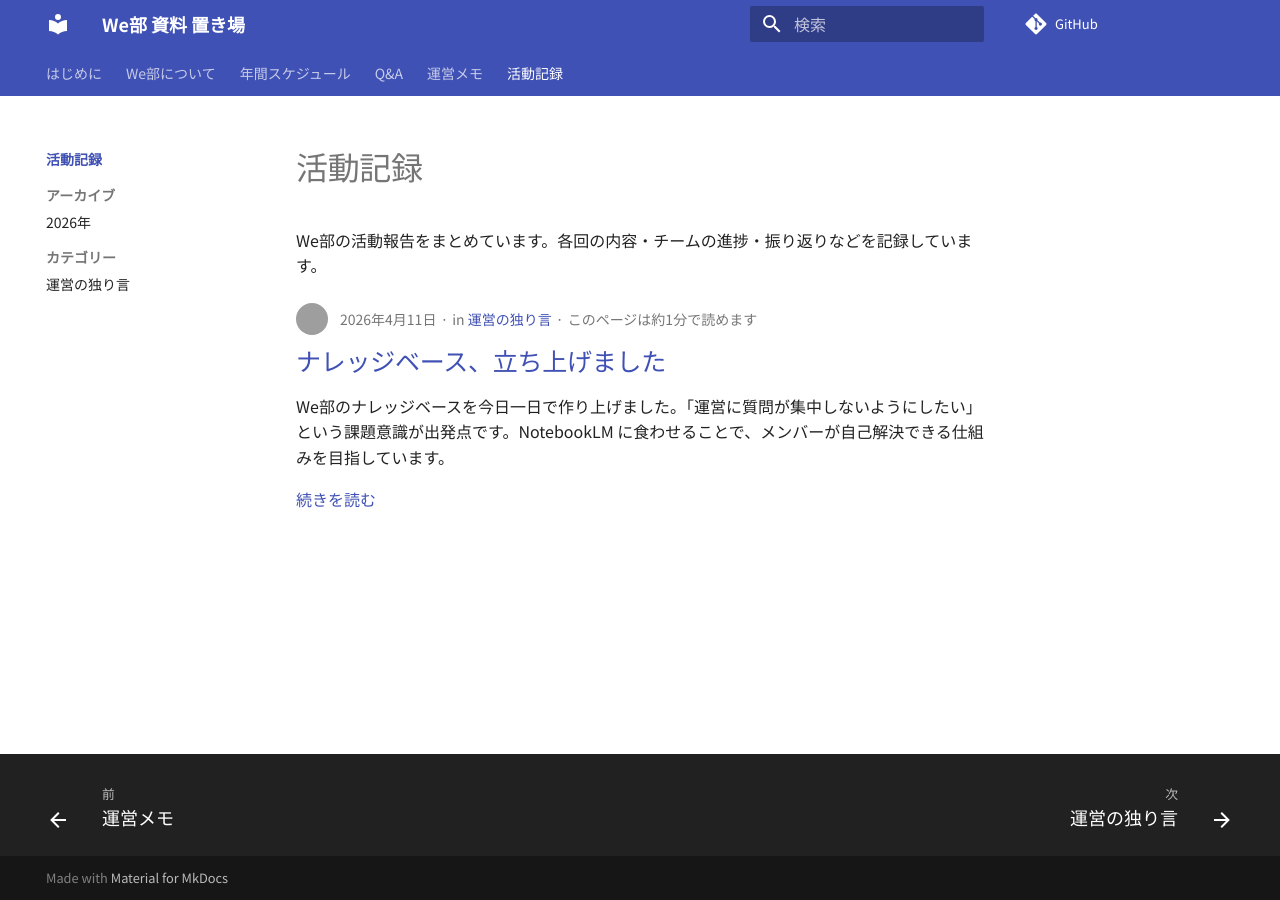
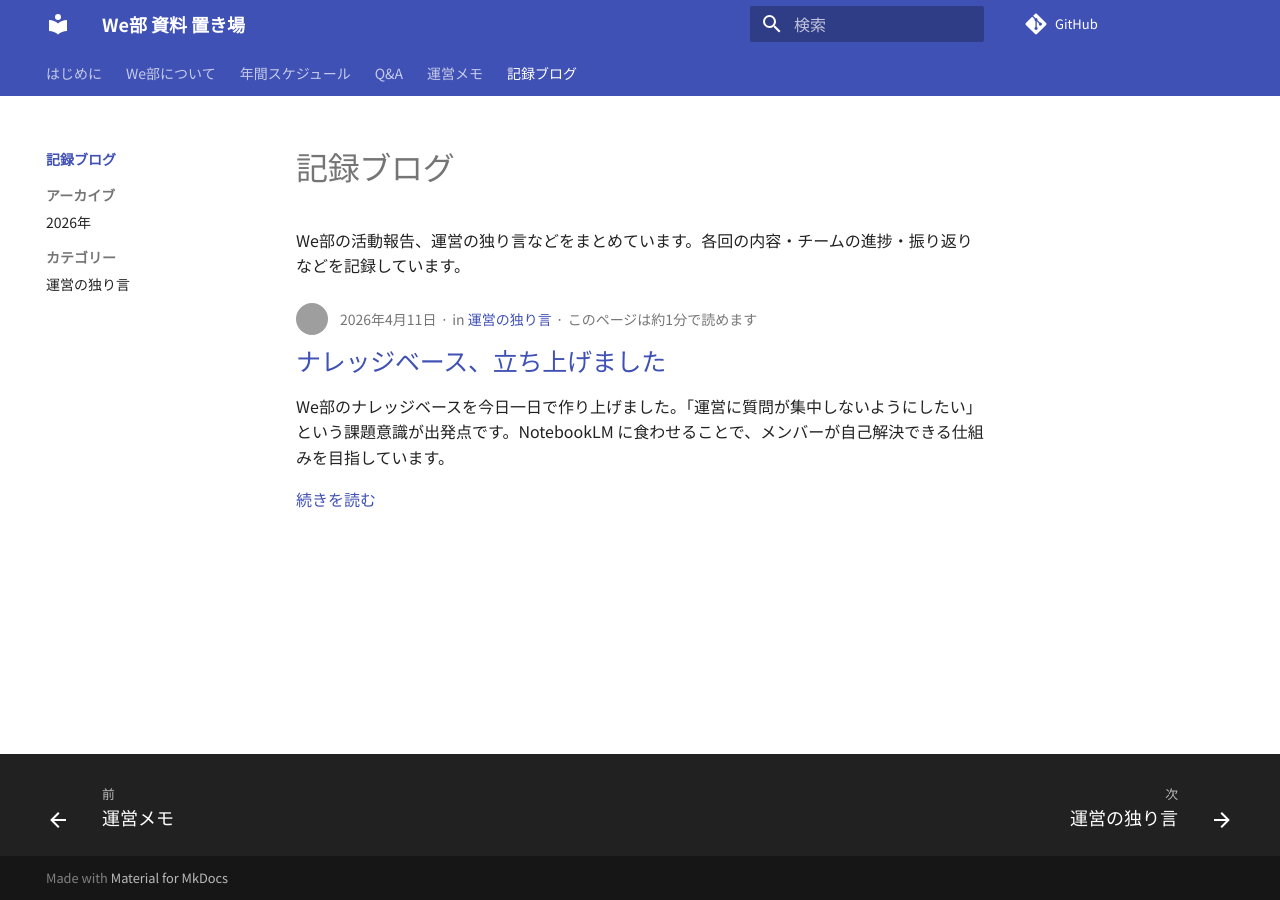
Before and after one commit to Webu-Kobedenshi/web-community-vault, an MkDocs documentation site: the page built from docs/blog/index.md, in a window 1280 px wide. Built offline with MkDocs 1.6.1 and Material for MkDocs 9.7.7, drawn with Linux system fonts in a browser that asks for light colours; comment, search, counter and statistics services are not loaded; grey boxes are pictures that could not be loaded.

Commit message:
活動記録を記録ブログに変更

```diff
--- a/docs/blog/index.md
+++ b/docs/blog/index.md
@@ -1,3 +1,3 @@
-# 活動記録
+# 記録ブログ
 
-We部の活動報告をまとめています。各回の内容・チームの進捗・振り返りなどを記録しています。
+We部の活動報告、運営の独り言などをまとめています。各回の内容・チームの進捗・振り返りなどを記録しています。
--- a/mkdocs.yml
+++ b/mkdocs.yml
@@ -65,5 +65,5 @@ nav:
   - 年間スケジュール: schedule.md
   - Q&A: faq.md
   - 運営メモ: operations.md
-  - 活動記録:
+  - 記録ブログ:
       - blog/index.md
```
